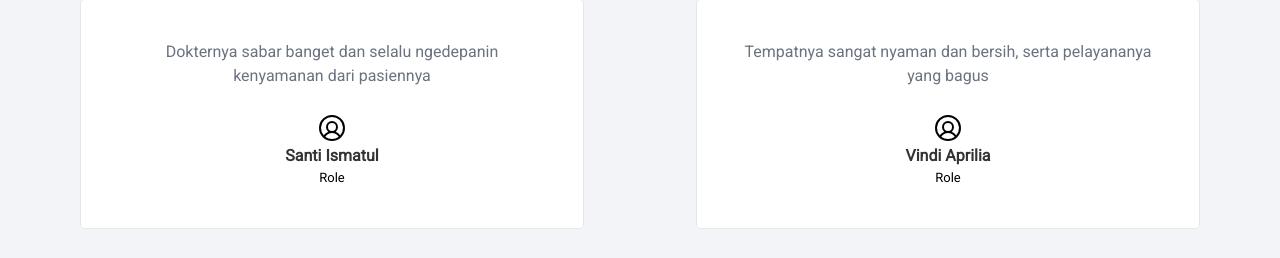
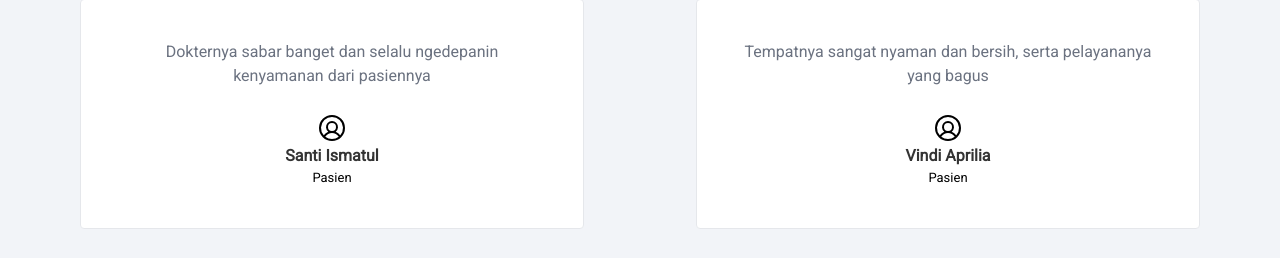
Before and after one commit to anggernuramin/vitalitas-medical-vocasia, a React (Vite) app: page / in a window 1280 px wide. Shown: the part 3185-3443 px from the top of the page. Built offline with nearby package versions, Linux system fonts and the light colour scheme; no server answers.

Commit message:
improvement: fitur logout pada navbar

```diff
--- a/src/components/navbar/Navbar.jsx
+++ b/src/components/navbar/Navbar.jsx
@@ -14,10 +14,12 @@ const Navbar = () => {
     if (localStorage.getItem("accessToken") != null) {
       alert("Failed");
     } else {
-      alert("Are you sure Log out ?");
-      setUser({});
-      setDataAppoinment([]);
-      navigate("/");
+      const konfirmasiLogout = confirm("Are you sure Log out ?");
+      if (konfirmasiLogout) {
+        setUser({});
+        setDataAppoinment([]);
+        navigate("/");
+      }
     }
   };
 
--- a/src/components/profile/Profile.jsx
+++ b/src/components/profile/Profile.jsx
@@ -37,7 +37,7 @@ const Profile = () => {
             </svg>
           </div>
           <h6 className="font-semibold text-[#333]">Santi Ismatul</h6>
-          <p className="text-[13px]">Role</p>
+          <p className="text-[13px]">Pasien</p>
         </div>
 
         <div
@@ -59,7 +59,7 @@ const Profile = () => {
             </svg>
           </div>
           <h6 className="font-semibold text-[#333]">Vindi Aprilia</h6>
-          <p className="text-[13px]">Role</p>
+          <p className="text-[13px]">Pasien</p>
         </div>
       </div>
     </>
```
